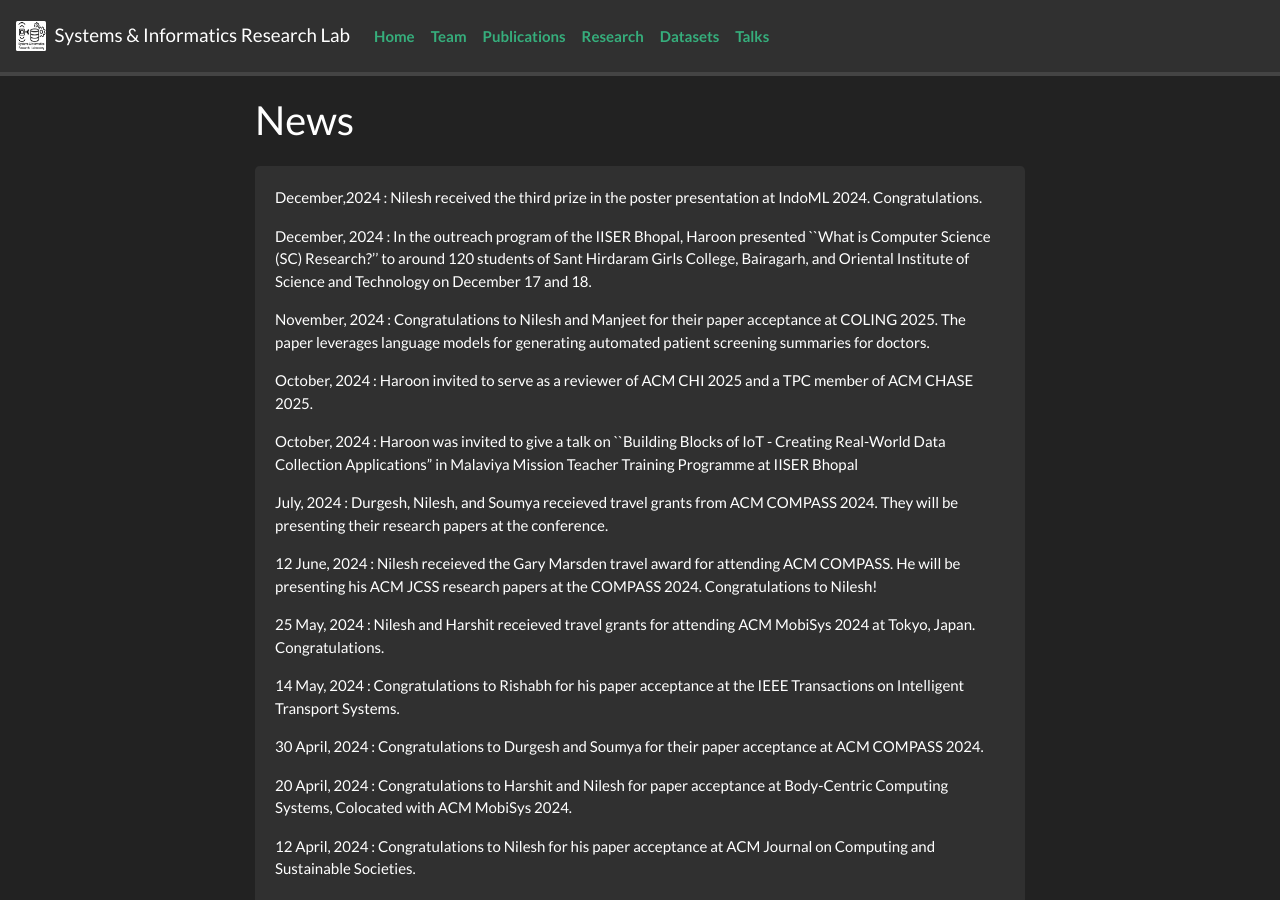
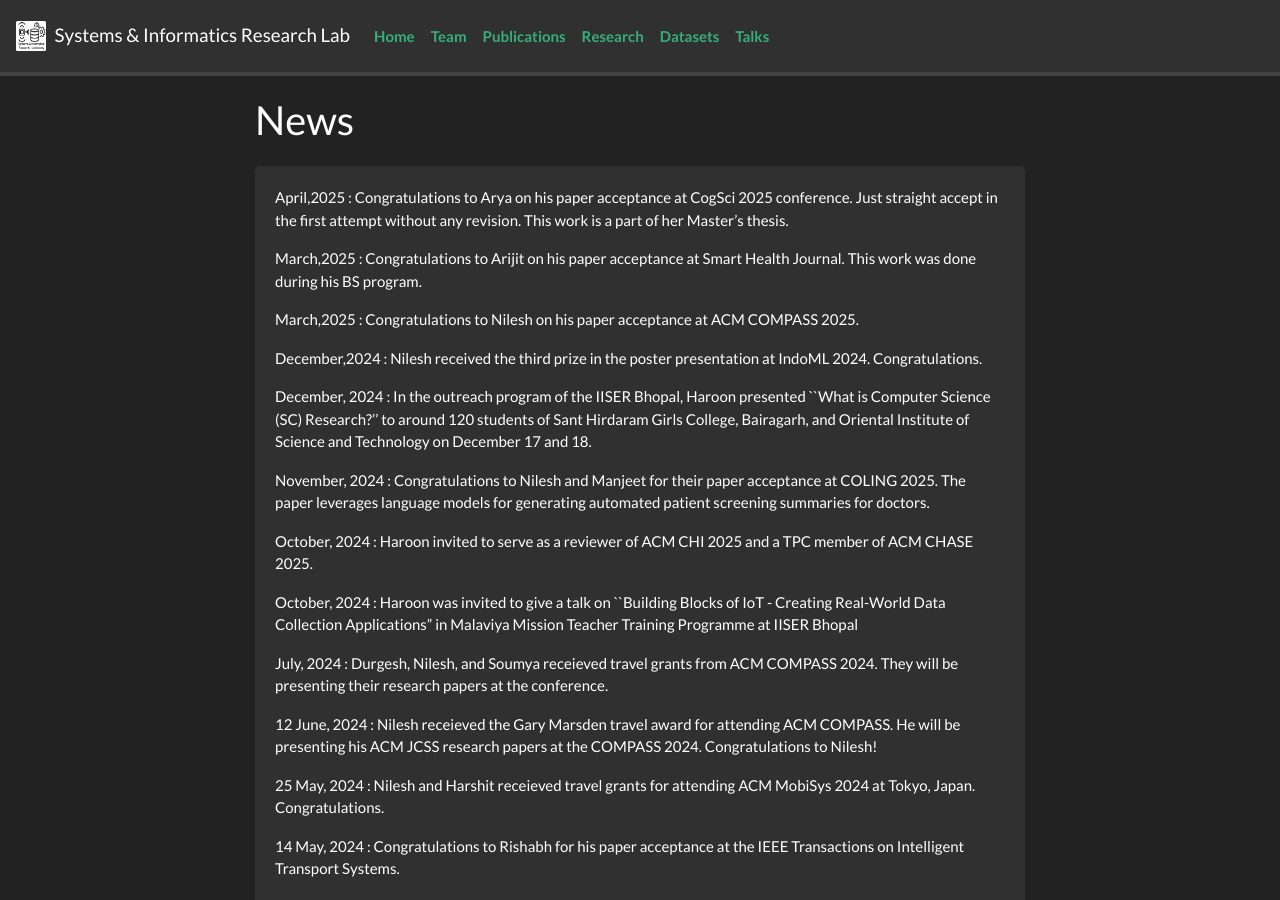
Before and after one commit to sirl-lab/sirl-lab.github.io, a Jekyll site: the page built from _pages/allnews.md, in a window 1280 px wide and 900 px high. Built offline with Jekyll 4.4.1, drawn with Linux system fonts in a browser that asks for light colours; nearby versions of some CDN libraries; a style sheet for code colours, icons or effects is not loaded.

Commit message:
Update news.yml
updated news articles

```diff
--- a/_data/news.yml
+++ b/_data/news.yml
@@ -1,3 +1,13 @@
+
+- date: April,2025
+  headline: Congratulations to Arya on his paper acceptance at CogSci 2025 conference.  Just straight accept in the first attempt without any revision. This work is a part of her Master's thesis.
+
+- date: March,2025
+  headline: Congratulations to Arijit on his paper acceptance at Smart Health Journal. This work was done during his BS program.
+
+- date: March,2025
+  headline: Congratulations to Nilesh on his paper acceptance at ACM COMPASS 2025.
+
 - date: December,2024
   headline: Nilesh received the third prize in the poster presentation at IndoML 2024. Congratulations.
 
```
